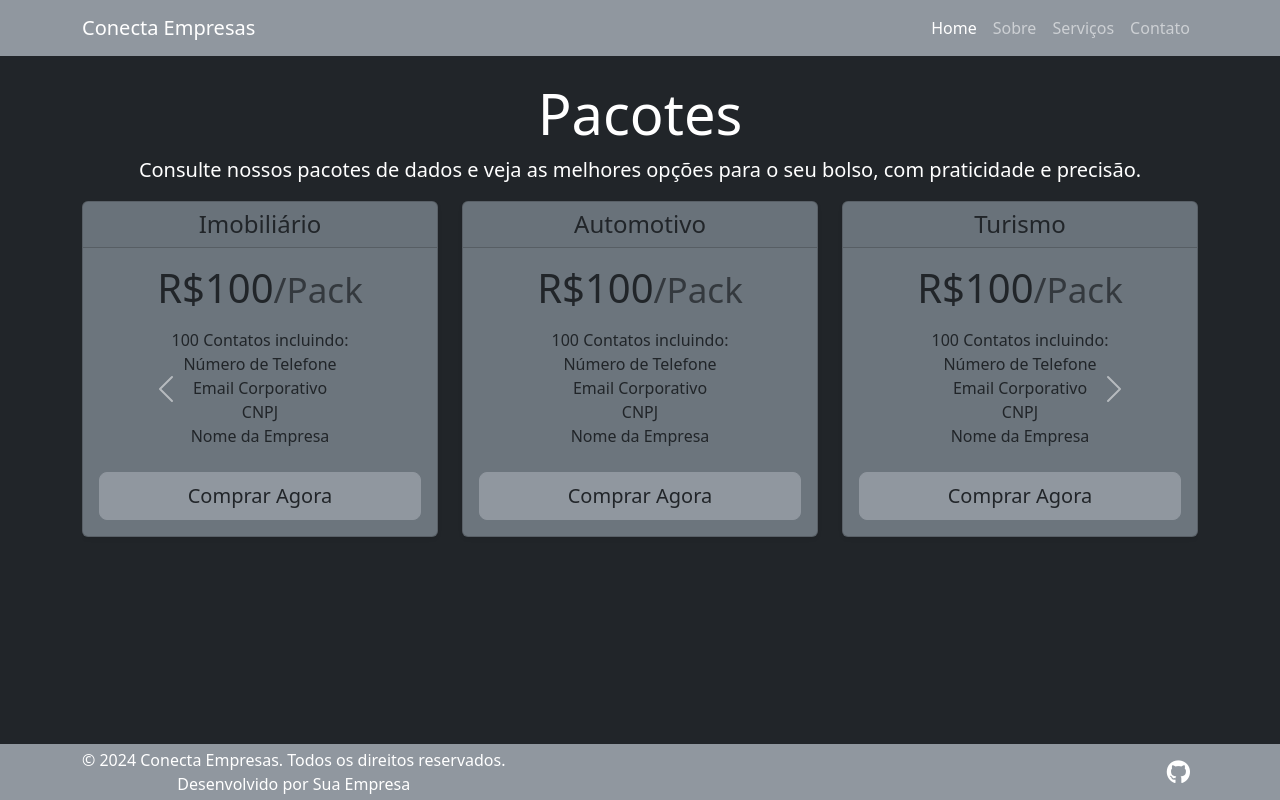
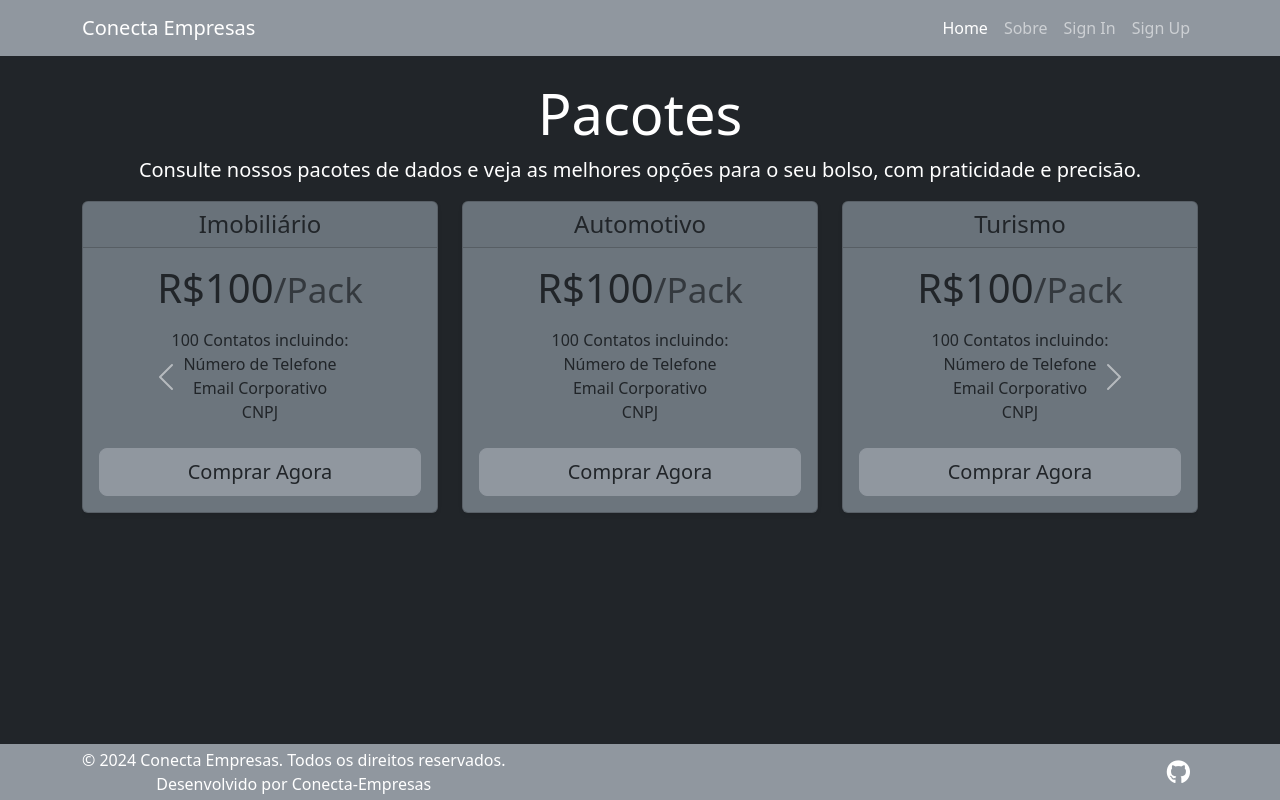
Before and after one commit to thzz05/Conecta-Empresas, a website: page public/index.html in a window 1280 px wide. Drawn offline with nearby package versions, Linux system fonts and the light colour scheme.

Commit message:
Feature: Atualizando as páginas HTML do projeto

```diff
--- a/index.js
+++ b/index.js
@@ -64,7 +64,7 @@ app.post('/login', (req, res) => {
     collection.findOne({ username })
         .then(user => {
             if (!user) {
-                return res.json({ success: false, message: 'Usuário ou senha não encontrado.' });
+                return res.redirect('/error.html');
             }
 
             // Comparar a senha fornecida com a senha armazenada
--- a/public/index.html
+++ b/public/index.html
@@ -47,16 +47,16 @@
             <div class="collapse navbar-collapse" id="navbarNav">
                 <ul class="navbar-nav ms-auto">
                     <li class="nav-item">
-                        <a class="nav-link active" href="#">Home</a>
+                        <a class="nav-link active" href="index.html">Home</a>
                     </li>
                     <li class="nav-item">
                         <a class="nav-link" href="#">Sobre</a>
                     </li>
                     <li class="nav-item">
-                        <a class="nav-link" href="#">Serviços</a>
+                        <a class="nav-link" href="login.html">Sign In</a>
                     </li>
                     <li class="nav-item">
-                        <a class="nav-link" href="#">Contato</a>
+                        <a class="nav-link" href="cadastro.html">Sign Up</a>
                     </li>
                 </ul>
             </div>
@@ -88,7 +88,6 @@
                                         <li>Número de Telefone</li>
                                         <li>Email Corporativo</li>
                                         <li>CNPJ</li>
-                                        <li>Nome da Empresa</li>
                                     </ul>
                                     <a href="/login.html" type="button" class="w-100 btn btn-lg btn-custom">Comprar
                                         Agora</a>
@@ -108,8 +107,7 @@
                                         <li>Número de Telefone</li>
                                         <li>Email Corporativo</li>
                                         <li>CNPJ</li>
-                                        <li>Nome da Empresa</li>
-                                    </ul>
+                                        </ul>
                                     <a href="/login.html" type="button" class="w-100 btn btn-lg btn-custom">Comprar
                                         Agora</a>
                                 </div>
@@ -128,7 +126,7 @@
                                         <li>Número de Telefone</li>
                                         <li>Email Corporativo</li>
                                         <li>CNPJ</li>
-                                        <li>Nome da Empresa</li>
+
                                     </ul>
                                     <a href="/login.html" type="button" class="w-100 btn btn-lg btn-custom">Comprar
                                         Agora</a>
@@ -152,7 +150,7 @@
                                         <li>Número de Telefone</li>
                                         <li>Email Corporativo</li>
                                         <li>CNPJ</li>
-                                        <li>Nome da Empresa</li>
+
                                     </ul>
                                     <a href="/login.html" type="button" class="w-100 btn btn-lg btn-custom">Comprar
                                         Agora</a>
@@ -172,7 +170,7 @@
                                         <li>Número de Telefone</li>
                                         <li>Email Corporativo</li>
                                         <li>CNPJ</li>
-                                        <li>Nome da Empresa</li>
+
                                     </ul>
                                     <a href="/login.html" type="button" class="w-100 btn btn-lg btn-custom">Comprar
                                         Agora</a>
@@ -192,7 +190,7 @@
                                         <li>Número de Telefone</li>
                                         <li>Email Corporativo</li>
                                         <li>CNPJ</li>
-                                        <li>Nome da Empresa</li>
+
                                     </ul>
                                     <a href="/login.html" type="button" class="w-100 btn btn-lg btn-custom">Comprar
                                         Agora</a>
@@ -216,7 +214,7 @@
                                         <li>Número de Telefone</li>
                                         <li>Email Corporativo</li>
                                         <li>CNPJ</li>
-                                        <li>Nome da Empresa</li>
+
                                     </ul>
                                     <a href="/login.html" type="button" class="w-100 btn btn-lg btn-custom">Comprar
                                         Agora</a>
@@ -236,7 +234,7 @@
                                         <li>Número de Telefone</li>
                                         <li>Email Corporativo</li>
                                         <li>CNPJ</li>
-                                        <li>Nome da Empresa</li>
+
                                     </ul>
                                     <a href="/login.html" type="button" class="w-100 btn btn-lg btn-custom">Comprar
                                         Agora</a>
@@ -256,7 +254,7 @@
                                         <li>Número de Telefone</li>
                                         <li>Email Corporativo</li>
                                         <li>CNPJ</li>
-                                        <li>Nome da Empresa</li>
+
                                     </ul>
                                     <a href="/login.html" type="button" class="w-100 btn btn-lg btn-custom">Comprar
                                         Agora</a>
@@ -284,7 +282,7 @@
         <div class="container d-flex justify-content-between align-items-center">
             <div class="text-center">
                 <p class="mb-0">© 2024 Conecta Empresas. Todos os direitos reservados.</p>
-                <p class="mb-0">Desenvolvido por Sua Empresa</p>
+                <p class="mb-0">Desenvolvido por Conecta-Empresas</p>
             </div>
             <div class="social-icons">
                 <a href="https://github.com/nicolasdepaulla/Conecta-Empresas" class="text-white"><i
```
Also changed, not shown: public/pacote1.html (+1 -2 lines).
